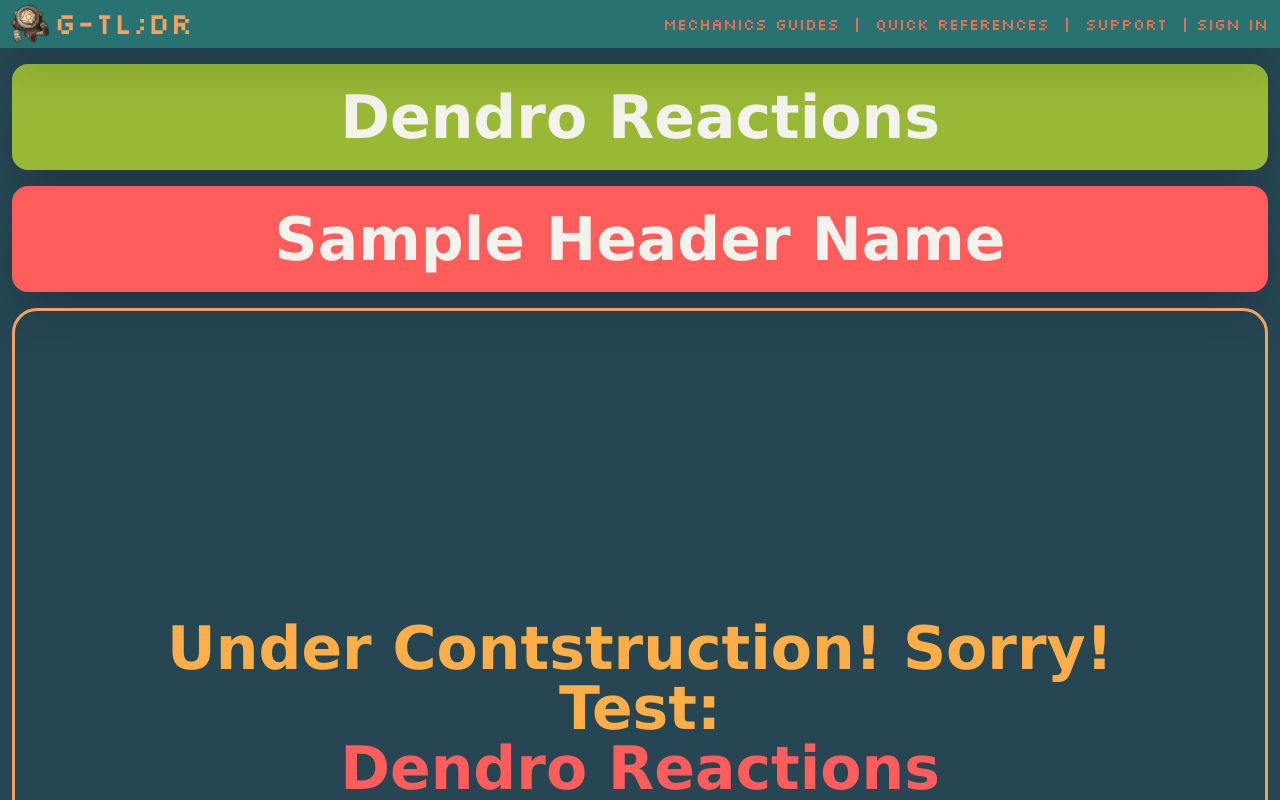
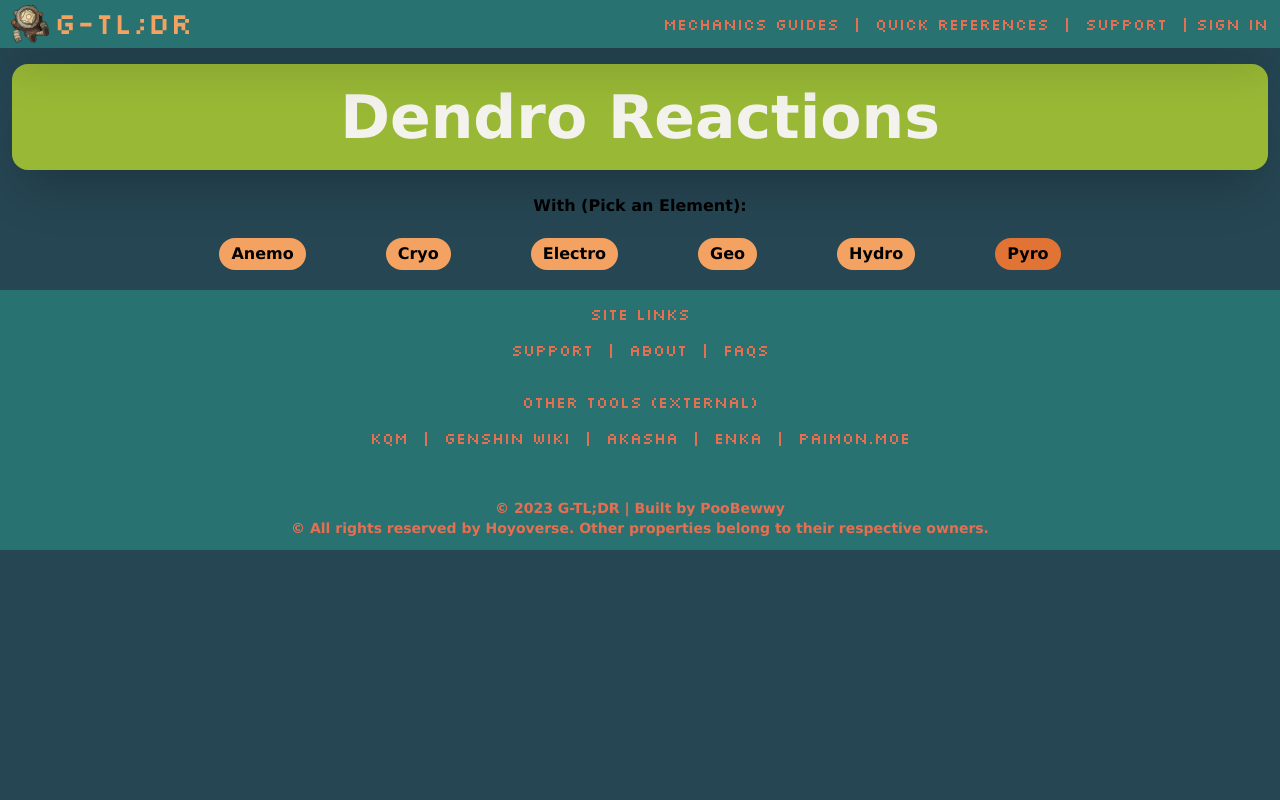
Before and after one commit to rcvillasenor/gtldr_v1, a React (Vite) app: page /gtldr_v1/guides/dendro in a window 1280 px wide. Shown: the top 800 px of the page. Built offline with nearby package versions, Linux system fonts and the light colour scheme.

Commit message:
update: dendro page logic

```diff
--- a/src/www/modules/General/Components/TopNav.jsx
+++ b/src/www/modules/General/Components/TopNav.jsx
@@ -1,6 +1,6 @@
 import "../../../../index.css";
 
-import Login from "./Login.jsx";
+// import Login from "./Login.jsx";
 import siteLogo from "/src/assets/home-logo.svg";
 import TopNavLinks from "./TopNavLinks.jsx";
 
--- /dev/null
+++ b/src/www/modules/Guides/Components/ButtonTray.jsx
@@ -0,0 +1,50 @@
+import Anemo from "./Dendro-Anemo.jsx";
+import Cryo from "./Dendro-Cryo.jsx";
+import Electro from "./Dendro-Electro.jsx";
+import Geo from "./Dendro-Geo.jsx";
+import Hydro from "./Dendro-Hydro.jsx";
+import Pyro from "./Dendro-Pyro.jsx";
+
+import { useState } from "react";
+
+export default function ButtonTray() {
+  const [buttonStates, setButtonStates] = useState({
+    button1: { toggled: false, name: "Anemo", color: "bg-anemo" },
+    button2: { toggled: false, name: "Cryo", color: "bg-cryo" },
+    button3: { toggled: false, name: "Electro", color: "bg-electro" },
+    button4: { toggled: false, name: "Geo", color: "bg-geo" },
+    button5: { toggled: false, name: "Hydro", color: "bg-hydro" },
+    button6: { toggled: false, name: "Pyro", color: "bg-pyro" },
+  });
+
+  return (
+    <>
+      <h1 className="text-center pt-2">With (Pick an Element): <br /></h1>
+      <div className="flex flex-wrap justify-center">
+        {Object.keys(buttonStates).map((button) => (
+          <div
+            key={button}
+            className={`${buttonStates[button].color} mx-10 my-5 py-1 px-3 border-solid text-center bg-palette5 rounded-2xl hover:cursor-pointer`}
+            onClick={() =>
+              setButtonStates((prevStates) => ({
+                ...prevStates,
+                [button]: {
+                  ...prevStates[button],
+                  toggled: !prevStates[button].toggled,
+                },
+              }))
+            }
+          >
+            {buttonStates[button].name}
+          </div>
+        ))}
+      </div>
+      {buttonStates["button1"].toggled && <Anemo />}
+      {buttonStates["button2"].toggled && <Cryo />}
+      {buttonStates["button3"].toggled && <Electro />}
+      {buttonStates["button4"].toggled && <Geo />}
+      {buttonStates["button5"].toggled && <Hydro />}
+      {buttonStates["button6"].toggled && <Pyro />}
+    </>
+  );
+}
--- /dev/null
+++ b/src/www/modules/Guides/Components/Dendro-Anemo.jsx
@@ -0,0 +1,3 @@
+export default function DendroAnemo() {
+  return <div className="text-center">Anemo Conditional Test</div>;
+}
--- /dev/null
+++ b/src/www/modules/Guides/Components/Dendro-Cryo.jsx
@@ -0,0 +1,3 @@
+export default function DendroCryo() {
+    return <div className="text-center">Cryo Conditional Test</div>;
+  }
--- /dev/null
+++ b/src/www/modules/Guides/Components/Dendro-Electro.jsx
@@ -0,0 +1,3 @@
+export default function DendroElectro() {
+    return <div className="text-center">Electro Conditional Test</div>;
+  }
--- /dev/null
+++ b/src/www/modules/Guides/Components/Dendro-Geo.jsx
@@ -0,0 +1,3 @@
+export default function DendroGeo() {
+    return <div className="text-center">Geo Conditional Test</div>;
+  }
--- /dev/null
+++ b/src/www/modules/Guides/Components/Dendro-Hydro.jsx
@@ -0,0 +1,3 @@
+export default function DendroHydro() {
+    return <div className="text-center">Hydro Conditional Test</div>;
+  }
--- /dev/null
+++ b/src/www/modules/Guides/Components/Dendro-Pyro.jsx
@@ -0,0 +1,3 @@
+export default function DendroPyro() {
+    return <div className="text-center">Pyro Conditional Test</div>;
+  }
--- a/src/www/modules/Guides/Components/InfoCard.jsx
+++ /dev/null
@@ -1,14 +0,0 @@
-import { useState } from "react";
-
-export default function InfoCard() {
-  const [buttonStates, setButtonStates] = useState({
-    button1: false,
-    button2: false,
-    button3: false,
-    button4: false,
-    button5: false,
-    button6: false,
-  });
-
-  return <div></div>;
-}
--- a/src/www/modules/Guides/Dendro.jsx
+++ b/src/www/modules/Guides/Dendro.jsx
@@ -1,17 +1,17 @@
 import TopNav from "../General/Components/TopNav";
-import TestText from "../General/Components/TestText";
+// import TestText from "../General/Components/TestText";
 import Footer from "../General/Components/Footer";
 import Header from "../General/Components/Header";
-import InfoCard from "./Components/InfoCard";
+import ButtonTray from "./Components/ButtonTray";
 
 export default function Dendro() {
   return (
     <>
       <TopNav />
       <Header name="Dendro Reactions" headerColor="bg-dendro" borderColor="border-dendro" textColor="text-white"/>
-      <InfoCard />
+      <ButtonTray />
 
-      <TestText name="Dendro Reactions" />
+      {/* <TestText name="Dendro Reactions" /> */}
       <Footer />
     </>
   );
--- a/src/www/modules/Quick References/References.jsx
+++ b/src/www/modules/Quick References/References.jsx
@@ -1,7 +1,6 @@
 import TopNav from "../General/Components/TopNav";
 import TestText from "../General/Components/TestText";
 import Footer from "../General/Components/Footer";
-import Header from "../General/Components/Header";
 
 export default function References() {
   return (
--- a/tailwind.config.js
+++ b/tailwind.config.js
@@ -1,4 +1,9 @@
 module.exports = {
+  purge: [
+    './src/**/*.html',
+    './src/**/*.js',
+    './src/**/*.jsx',
+  ],
   content: ["./src/**/*.{html,js,jsx}"],
   theme: {
     colors: {
```
